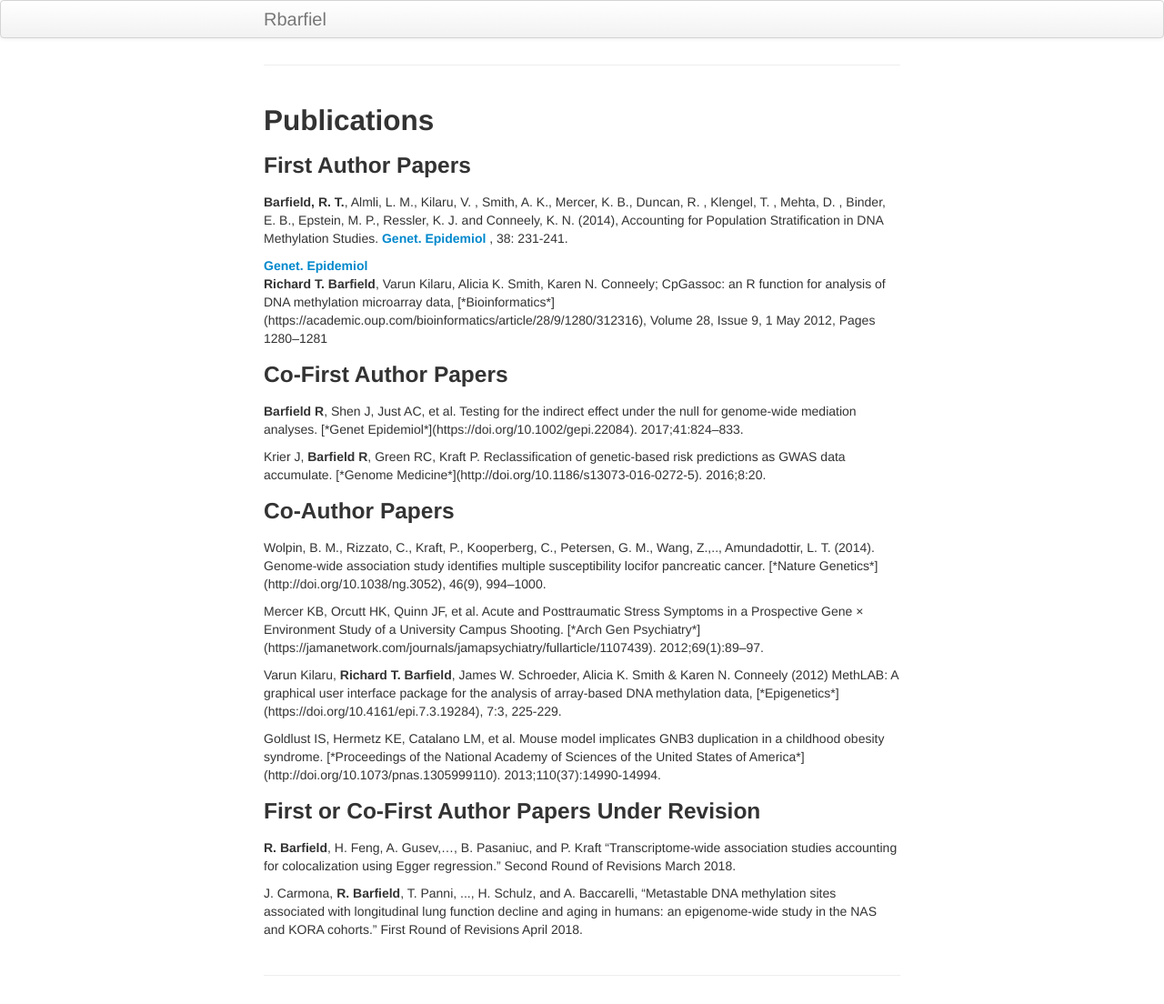
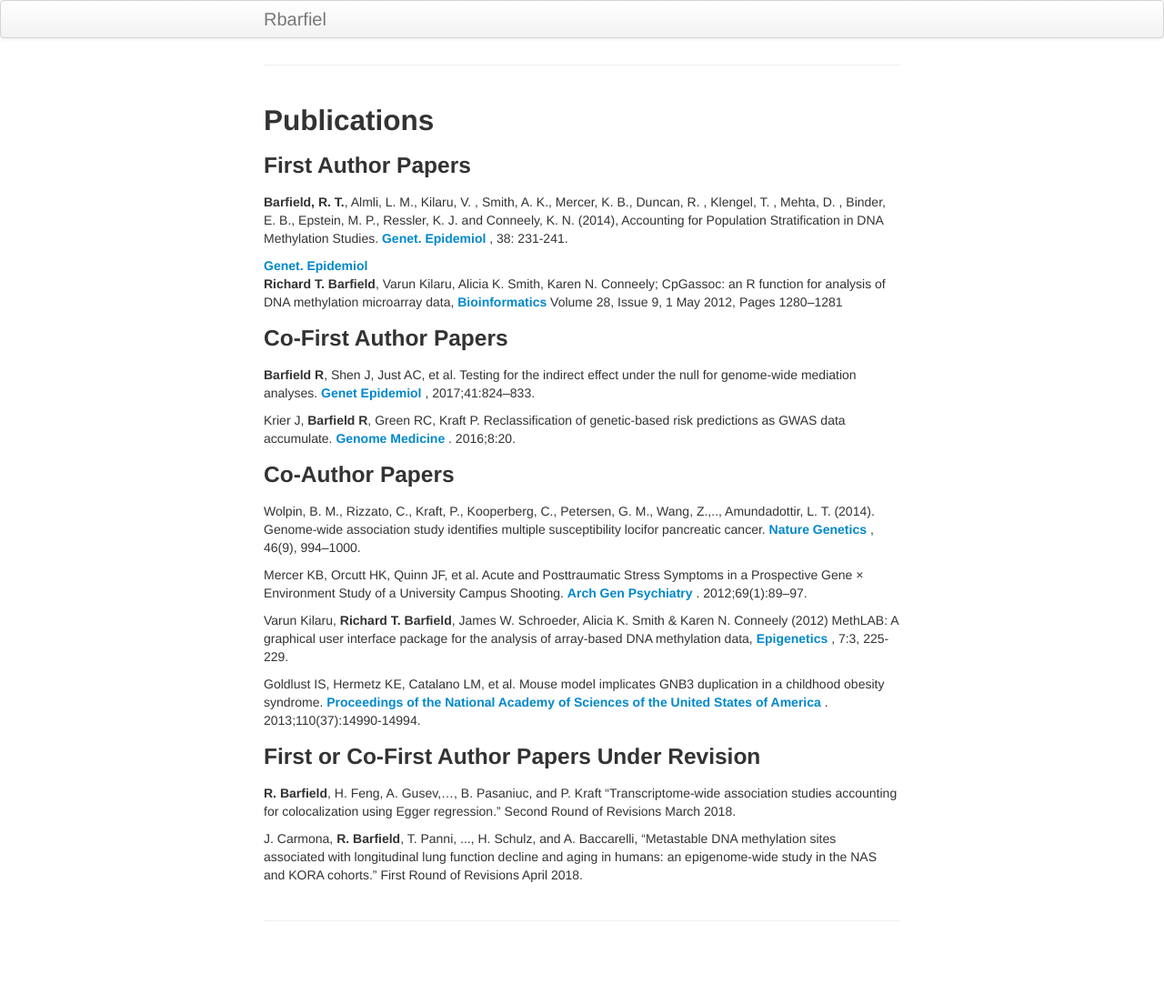
Before and after one commit to rbarfield/Barfield_website, a Jekyll site: the page built from pages/publications.md, in a window 1280 px wide. Shown: the whole page at 91% size. Built offline with Jekyll 4.4.1, drawn with Linux system fonts in a browser that asks for light colours; after the commit the page ends 1044 px from its top, so only the background shows below that.

Commit message:
Initial commit

```diff
--- a/pages/publications.md
+++ b/pages/publications.md
@@ -9,30 +9,30 @@ layout: page
 
 <a href="https://doi.org/10.1002/gepi.21789"> <b>Genet. Epidemiol</b> </a>
 
-<p><b>Richard T. Barfield</b>, Varun Kilaru, Alicia K. Smith, Karen N. Conneely; CpGassoc: an R function for analysis of DNA methylation microarray data, [*Bioinformatics*](https://academic.oup.com/bioinformatics/article/28/9/1280/312316), Volume 28, Issue 9, 1 May 2012, Pages 1280–1281</p>
+<p><b>Richard T. Barfield</b>, Varun Kilaru, Alicia K. Smith, Karen N. Conneely; CpGassoc: an R function for analysis of DNA methylation microarray data,<a href="https://academic.oup.com/bioinformatics/article/28/9/1280/312316"> <b>Bioinformatics</b> </a> Volume 28, Issue 9, 1 May 2012, Pages 1280–1281</p>
 
 <h3 id="CoFirstPapers">Co-First Author Papers</h3>
 
 
-<p><b>Barfield R</b>, Shen J, Just AC, et al. Testing for the indirect effect under the null for genome‐wide mediation analyses. [*Genet Epidemiol*](https://doi.org/10.1002/gepi.22084). 2017;41:824–833.</p>
+<p><b>Barfield R</b>, Shen J, Just AC, et al. Testing for the indirect effect under the null for genome‐wide mediation analyses. <a href="https://doi.org/10.1002/gepi.22084"> <b>Genet Epidemiol</b> </a>, 2017;41:824–833.</p>
 
 
-<p>Krier J, <b>Barfield R</b>, Green RC, Kraft P. Reclassification of genetic-based risk predictions as GWAS data accumulate. [*Genome Medicine*](http://doi.org/10.1186/s13073-016-0272-5). 2016;8:20.</p>
+<p>Krier J, <b>Barfield R</b>, Green RC, Kraft P. Reclassification of genetic-based risk predictions as GWAS data accumulate.<a href="http://doi.org/10.1186/s13073-016-0272-5"> <b>Genome Medicine</b> </a>. 2016;8:20.</p>
 
 
 <h3 id="Co-Papers">Co-Author Papers</h3>
 
 
-<p>Wolpin, B. M., Rizzato, C., Kraft, P., Kooperberg, C., Petersen, G. M., Wang, Z.,.., Amundadottir, L. T. (2014). Genome-wide association study identifies multiple susceptibility locifor pancreatic cancer. [*Nature Genetics*](http://doi.org/10.1038/ng.3052), 46(9), 994–1000.</p>
+<p>Wolpin, B. M., Rizzato, C., Kraft, P., Kooperberg, C., Petersen, G. M., Wang, Z.,.., Amundadottir, L. T. (2014). Genome-wide association study identifies multiple susceptibility locifor pancreatic cancer.<a href="http://doi.org/10.1038/ng.3052"> <b>Nature Genetics</b> </a>, 46(9), 994–1000.</p>
 
 
-<p>Mercer KB, Orcutt HK, Quinn JF, et al. Acute and Posttraumatic Stress Symptoms in a Prospective Gene × Environment Study of a University Campus Shooting. [*Arch Gen Psychiatry*](https://jamanetwork.com/journals/jamapsychiatry/fullarticle/1107439). 2012;69(1):89–97.</p>
+<p>Mercer KB, Orcutt HK, Quinn JF, et al. Acute and Posttraumatic Stress Symptoms in a Prospective Gene × Environment Study of a University Campus Shooting.<a href="https://jamanetwork.com/journals/jamapsychiatry/fullarticle/1107439"> <b>Arch Gen Psychiatry</b> </a>. 2012;69(1):89–97.</p>
 
 
-<p>Varun Kilaru, <b>Richard T. Barfield</b>, James W. Schroeder, Alicia K. Smith & Karen N. Conneely (2012) MethLAB: A graphical user interface package for the analysis of array-based DNA methylation data, [*Epigenetics*](https://doi.org/10.4161/epi.7.3.19284), 7:3, 225-229.</p>
+<p>Varun Kilaru, <b>Richard T. Barfield</b>, James W. Schroeder, Alicia K. Smith & Karen N. Conneely (2012) MethLAB: A graphical user interface package for the analysis of array-based DNA methylation data,<a href="https://doi.org/10.4161/epi.7.3.19284"> <b>Epigenetics</b> </a>, 7:3, 225-229.</p>
 
 
-<p>Goldlust IS, Hermetz KE, Catalano LM, et al. Mouse model implicates GNB3 duplication in a childhood obesity syndrome. [*Proceedings of the National Academy of Sciences of the United States of America*](http://doi.org/10.1073/pnas.1305999110). 2013;110(37):14990-14994.</p>
+<p>Goldlust IS, Hermetz KE, Catalano LM, et al. Mouse model implicates GNB3 duplication in a childhood obesity syndrome. <a href="http://doi.org/10.1073/pnas.1305999110"> <b>Proceedings of the National Academy of Sciences of the United States of America</b> </a>. 2013;110(37):14990-14994.</p>
 
 <h3 id="Co-Papers">First or Co-First Author Papers Under Revision</h3>
 
```
